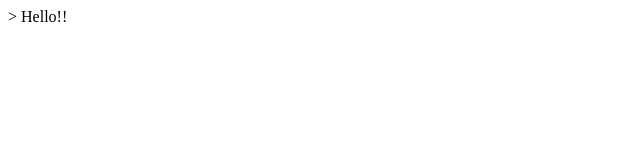
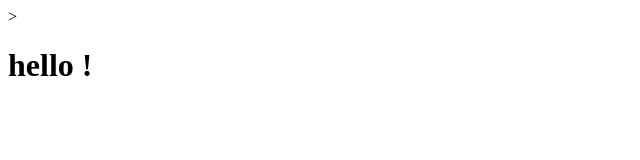
Before and after one commit to anushtup-nandy/git_test, a plain HTML site: page index.html in a window 1280 px wide. Shown: the whole page, without its empty margins (0-640 px from the left). Drawn offline with Linux system fonts and the light colour scheme.

Commit message:
boilerplate updated

```diff
--- a/index.html
+++ b/index.html
@@ -6,7 +6,7 @@
   </head>>
 
   <body>
-    Hello!!
+    <h1>hello !</h1>
   </body>
 
 
```
